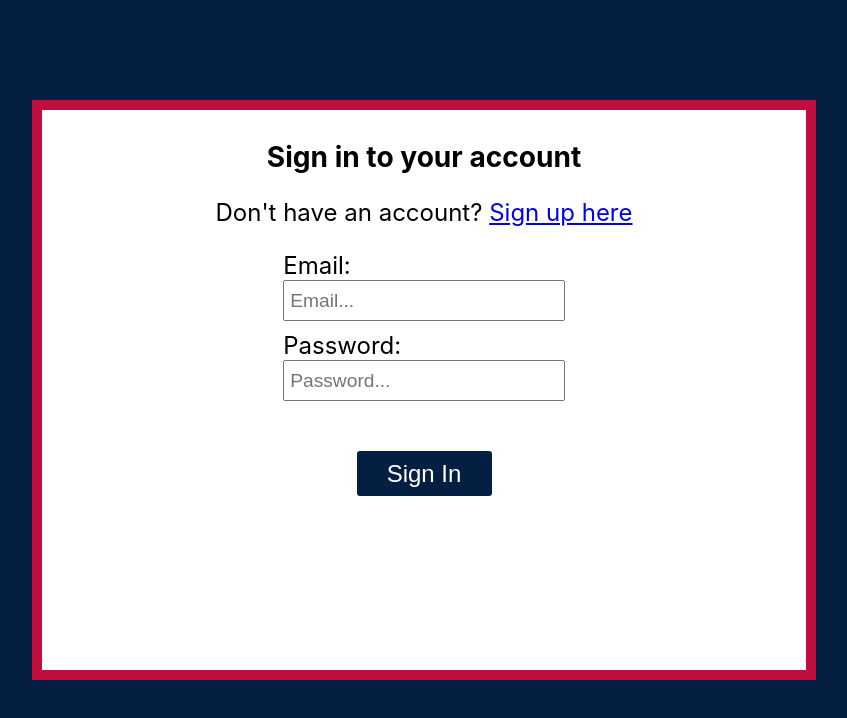
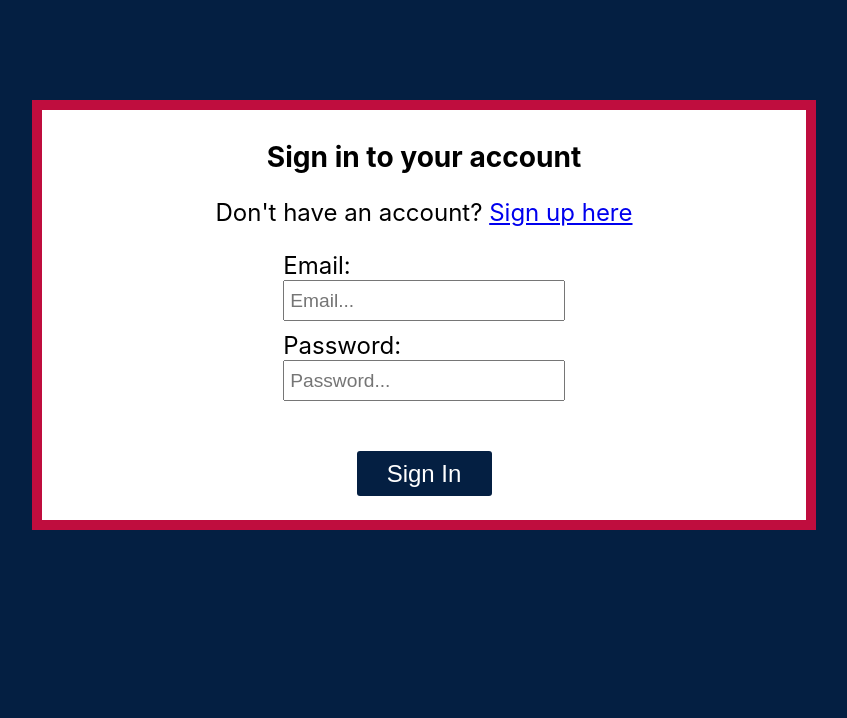
Before and after one commit to Dustin-Mikusko/Fantasy-Baseball-for-DUMMIES, a React (Create React App) app: page /signin in a window 1280 px wide. Shown: the top 718 px of the page, without its empty margins (216-1063 px from the left). Built offline with nearby package versions, Linux system fonts and the light colour scheme.

Commit message:
Shorten sign in form

```diff
--- a/src/Components/SignIn/SignIn.css
+++ b/src/Components/SignIn/SignIn.css
@@ -9,7 +9,7 @@
 }
 
 .sign-in-form {
-  height: 500px;
+  height: 350px;
 }
 
 .form-sign-in-btn {
```
